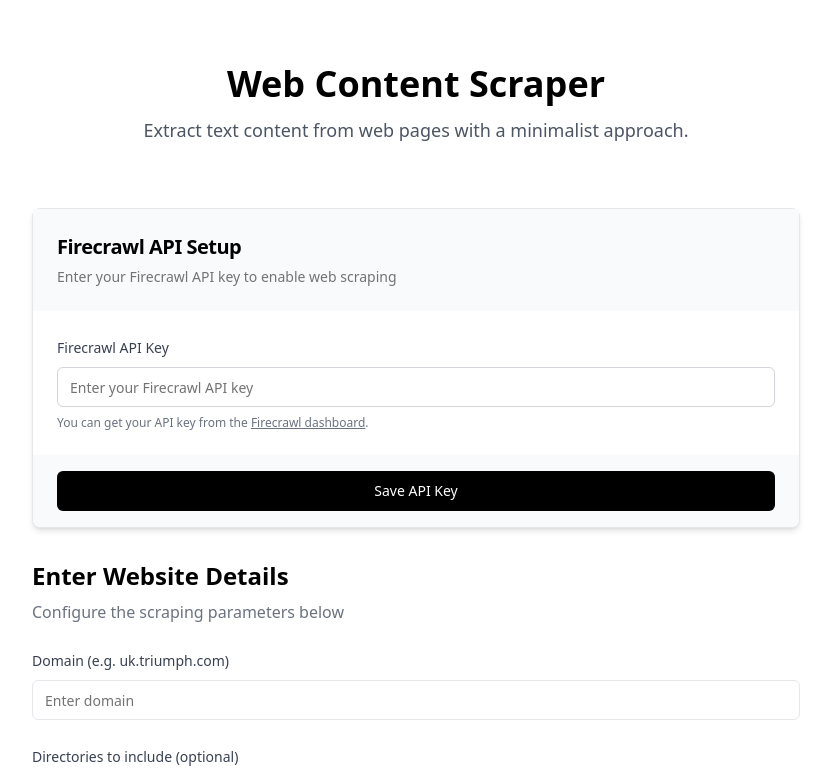
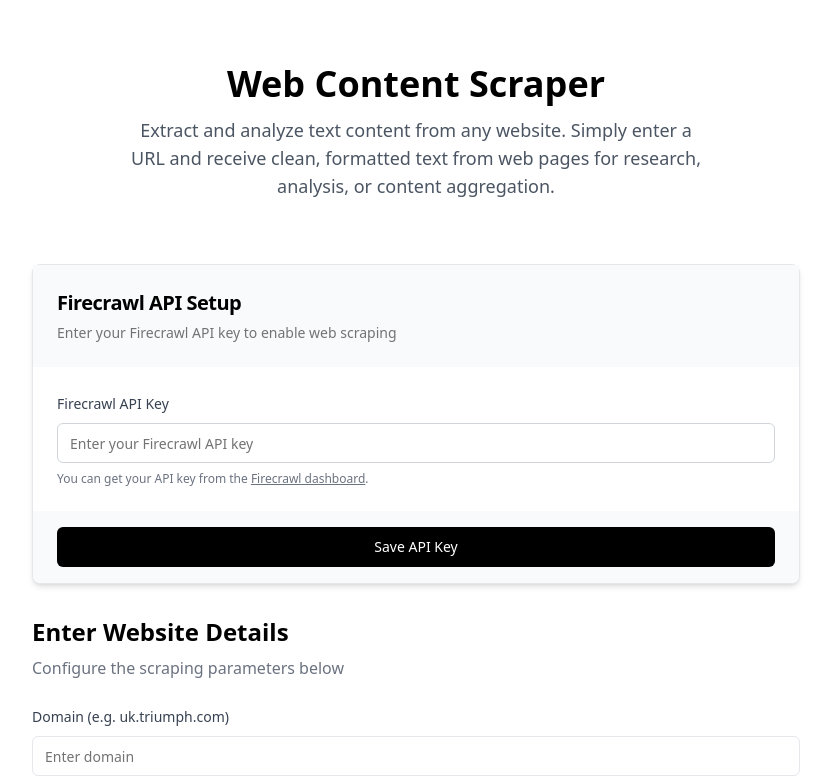
Before and after one commit to filippodanesi/web-scraper, a React (Vite) app: page / in a window 1280 px wide. Shown: the top 776 px of the page, without its empty margins (224-1055 px from the left). Built offline with nearby package versions, Linux system fonts and the light colour scheme.

Commit message:
Update index page description
Update the description on the index page to clearly state the application's function in English.

```diff
--- a/src/pages/Index.tsx
+++ b/src/pages/Index.tsx
@@ -10,7 +10,7 @@ const Index = () => {
             Web Content Scraper
           </h1>
           <p className="text-lg text-gray-600 dark:text-gray-400 max-w-xl mx-auto">
-            Extract text content from web pages with a minimalist approach.
+            Extract and analyze text content from any website. Simply enter a URL and receive clean, formatted text from web pages for research, analysis, or content aggregation.
           </p>
         </header>
 
```
